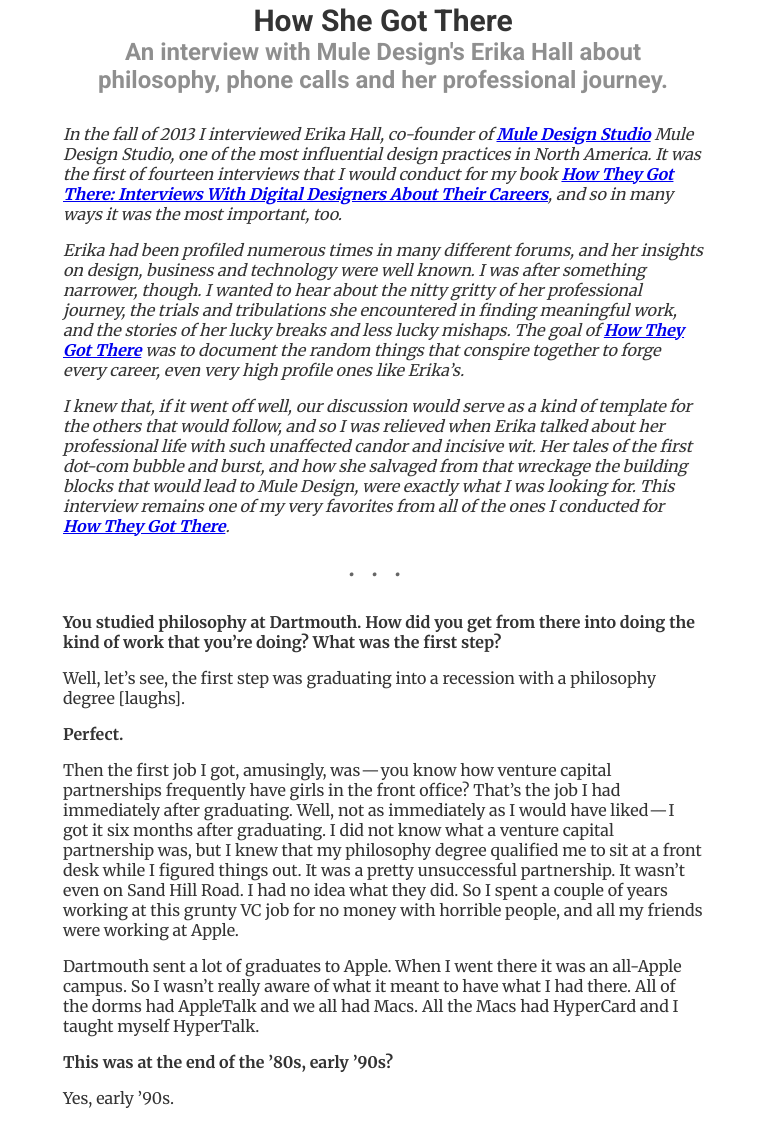
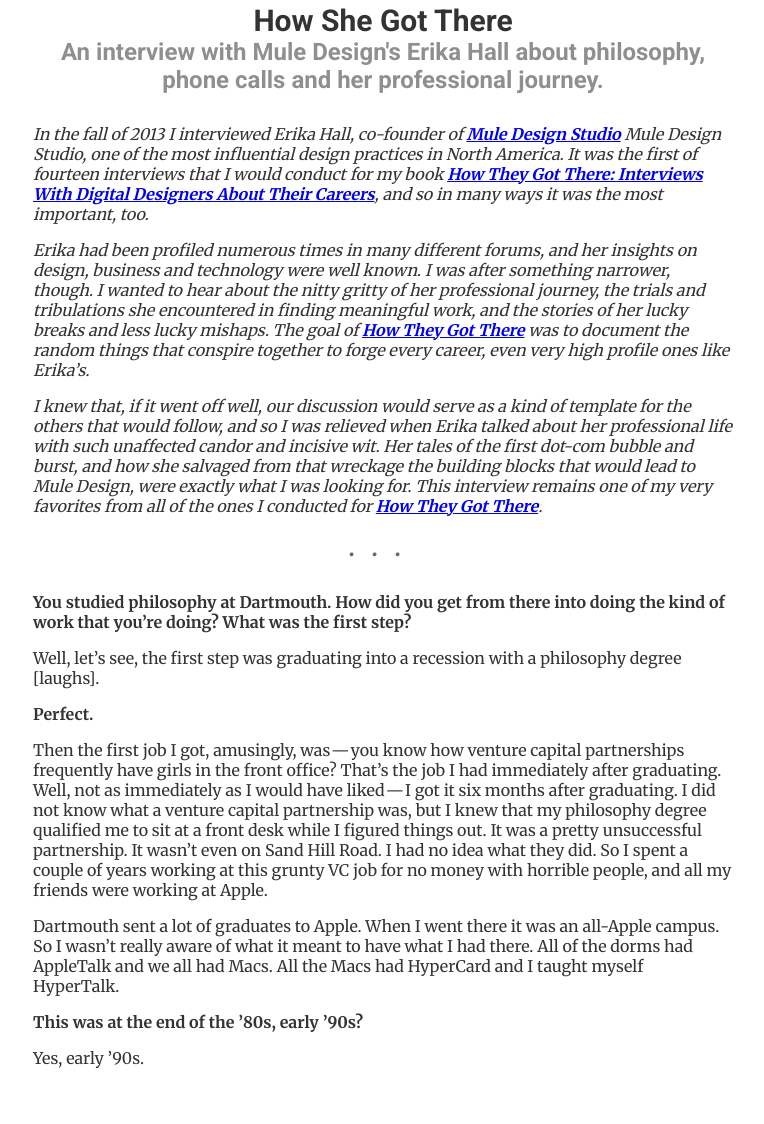
Before and after one commit to greenfox-velox/bizkanta, a plain HTML site: page week-01/day-1/index.html in a window 1280 px wide. Shown: the part 865-1989 px from the top of the page, without its empty margins (257-1021 px from the left). After the commit the page ends 1949 px from the top, so only its background shows below. Drawn offline with Linux system fonts and the light colour scheme.

Commit message:
Refactor after code review

```diff
--- a/week-01/day-1/index.html
+++ b/week-01/day-1/index.html
@@ -3,13 +3,13 @@
   <head>
     <title>medium</title>
     <meta charset="utf-8">
-    <link href='https://fonts.googleapis.com/css?family=Merriweather:400,700|Roboto:400,700' rel='stylesheet' type='text/css'>
+    <link href="https://fonts.googleapis.com/css?family=Merriweather:400,700|Roboto:400,700" rel="stylesheet">
     <link rel="stylesheet" href="style.css">
   </head>
   <body>
     <article>
       <img class="mainimg" src="1-EBcKfyBxDTPNIymVoUJ5-Q.jpeg">
-      <div class="section1">
+      <section class="section1">
         <div class="mainheadings">
           <h1>How She Got There</h1>
           <h2>An interview with Mule Design's Erika Hall about philosophy, phone calls and her professional journey.</h2>
@@ -21,9 +21,9 @@
 
           <p><em>I knew that, if it went off well, our discussion would serve as a kind of template for the others that would follow, and so I was relieved when Erika talked about her professional life with such unaffected candor and incisive wit. Her tales of the first dot-com bubble and burst, and how she salvaged from that wreckage the building blocks that would lead to Mule Design, were exactly what I was looking for. This interview remains one of my very favorites from all of the ones I conducted for <strong><a href="http://howtheygotthere.us/">How They Got There</a></strong>.</em></p>
         </div>
-      </div>
+      </section>
       <hr>
-      <div class="section2">
+      <section class="section2">
         <p><strong>You studied philosophy at Dartmouth. How did you get from there into doing the kind of work that you’re doing? What was the first step?</strong></p>
         <p>Well, let’s see, the first step was graduating into a recession with a philosophy degree [laughs].</p>
         <p><strong>Perfect.</strong></p>
@@ -31,7 +31,7 @@
         <p>Dartmouth sent a lot of graduates to Apple. When I went there it was an all-Apple campus. So I wasn’t really aware of what it meant to have what I had there. All of the dorms had AppleTalk and we all had Macs. All the Macs had HyperCard and I taught myself HyperTalk.</p>
         <p><strong>This was at the end of the ’80s, early ’90s?</strong></p>
         <p>Yes, early ’90s.</p>
-      </div>
+      </section>
     </article>
   </body>
 </html>
--- a/week-01/day-1/style.css
+++ b/week-01/day-1/style.css
@@ -1,18 +1,17 @@
 body {
   margin: 0;
-
 }
 
 .mainimg {
   display: block;
   margin: auto;
   width: 100%;
-  height: 100%;
+  height: auto;
 }
 
-.section1, .section2 {
+section {
   color: rgba(0,0,0,0.8);
-  max-width: 50%;
+  max-width: 700px;
   margin: auto;
 }
 
```
